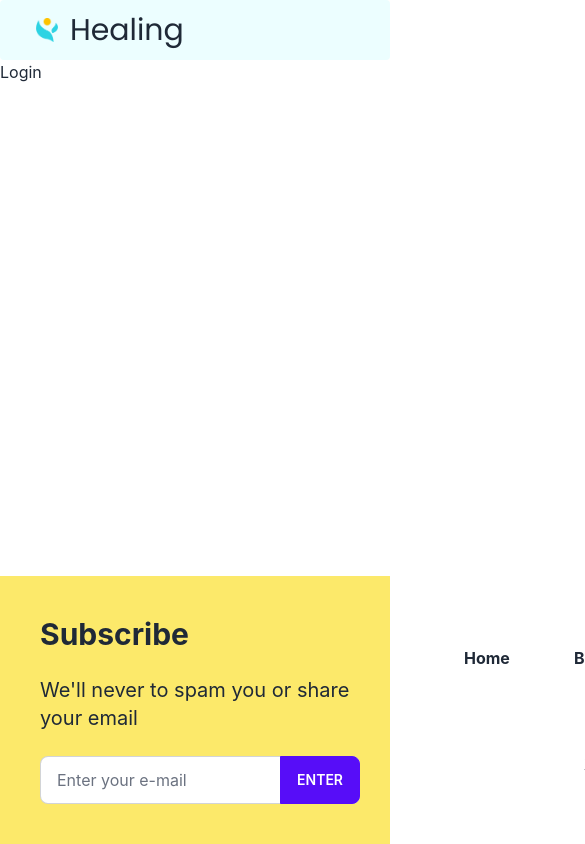
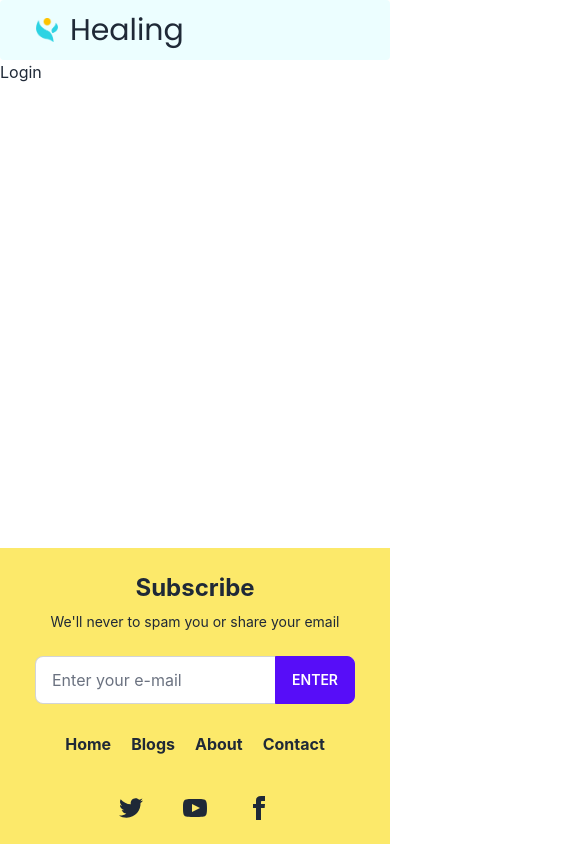
Before and after one commit to TherapyProject/iTherapy, a React (Create React App) app: page /login in a window 390 px wide. Shown: the top 844 px of the page, 585 px wide, since content can reach past the window. Built offline with nearby package versions, Linux system fonts and the light colour scheme.

Commit message:
subject: footer section responsiveness
body: footer section is now responsive for all screen sizes

Co-authored-by: Aland Abdullah <alandio@users.noreply.github.com>

```diff
--- a/src/components/Footer/Footer.js
+++ b/src/components/Footer/Footer.js
@@ -2,23 +2,22 @@ import React from 'react';
 
 function Footer() {
   return (
-    <footer className="p-10 bg-yellow-200 flex justify-around gap-10 absolute left-0 bottom-0 right-0">
-      <div>
-        <span className="text-3xl font-bold">Subscribe</span>
-        <br />
-        <br />
-        <span className="text-xl pt-6">
+    <footer className=" flex-col sm:flex-row items-center p-6 bg-yellow-200 flex  gap-5 sm:gap-16 md:gap-32 md:justify-around xl:justify-between xl:px-40 absolute left-0 bottom-0 right-0">
+      <div className='flex-col items-center md:justify-center  '>
+        <h5 className="text-2xl lg:text-3xl font-bold text-center">Subscribe</h5>
+
+        <p className=" text-sm md:text-base lg:text-lg xl:text-xl block mt-2 text-center">
           We&apos;ll never to spam you or share your email
-        </span>
-        <div className="form-control w-80">
-          <div className="relative pt-6">
+        </p>
+        <div className="form-control w-80 items-center lg:ml-4 xl:ml-8 ">
+          <div className="relative pt-6 sm:w-64 lg:w-96 ">
             <input
               type="text"
               placeholder="Enter your e-mail"
-              className="input input-bordered w-full pr-16"
+              className="input input-bordered w-full pr-16 "
             />
             <button
-              className="btn btn-primary absolute top--6 right-0 rounded-l-none"
+              className=" btn btn-primary absolute top--6 right-0 rounded-l-none"
               type="submit"
             >
               Enter
@@ -26,22 +25,22 @@ function Footer() {
           </div>
         </div>
       </div>
-      <div className="flex flex-col justify-around gap-5 items-center">
-        <div className="mx-8 font-bold flex justify-end ">
-          <a className="mx-8" href="/home">
+      <div className="flex flex-col justify-around mt-2 sm:mt-8 md:m-0 gap-10 items-center">
+        <div className="mx-3 font-bold flex justify-end gap-5 lg:gap-10 md:text-lg lg:text-xl  ">
+          <a  href="/home">
             Home
           </a>
-          <a className="mx-8" href="/blogs">
+          <a  href="/blogs">
             Blogs
           </a>
-          <a className="mx-8" href="/about">
+          <a  href="/about">
             About
           </a>
-          <a className="mx-8" href="/contact">
+          <a  href="/contact">
             Contact
           </a>
         </div>
-        <div className="flex flex-row gap-10">
+        <div className="flex flex-row gap-10 lg:gap-16">
           <a href="https://twitter.com">
             <svg
               xmlns="http://www.w3.org/2000/svg"
```
